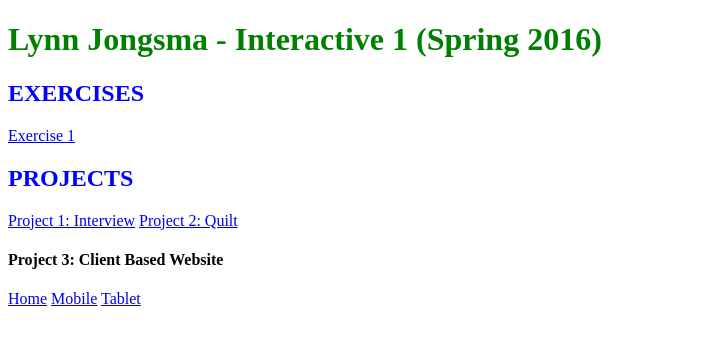
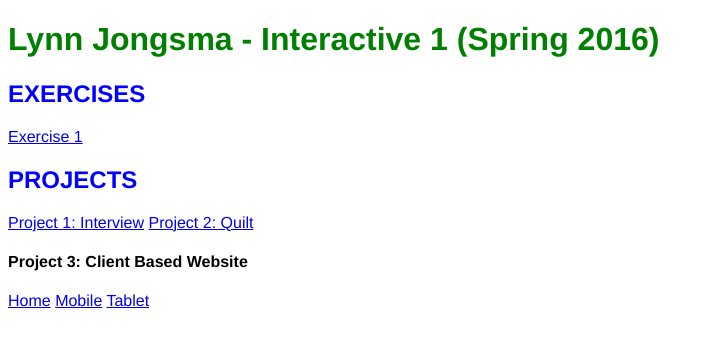
Before and after one commit to linnifin/ah, a plain HTML site: page index.html in a window 1280 px wide. Shown: the whole page, without its empty margins (0-713 px from the left). Drawn offline with Linux system fonts and the light colour scheme.

Commit message:
Update styles.css

```diff
--- a/styles/styles.css
+++ b/styles/styles.css
@@ -1,5 +1,5 @@
 body{
-	font-family:Cabin, 500;
+	font-family:Helvetica;
 }
 
 h1{
```
